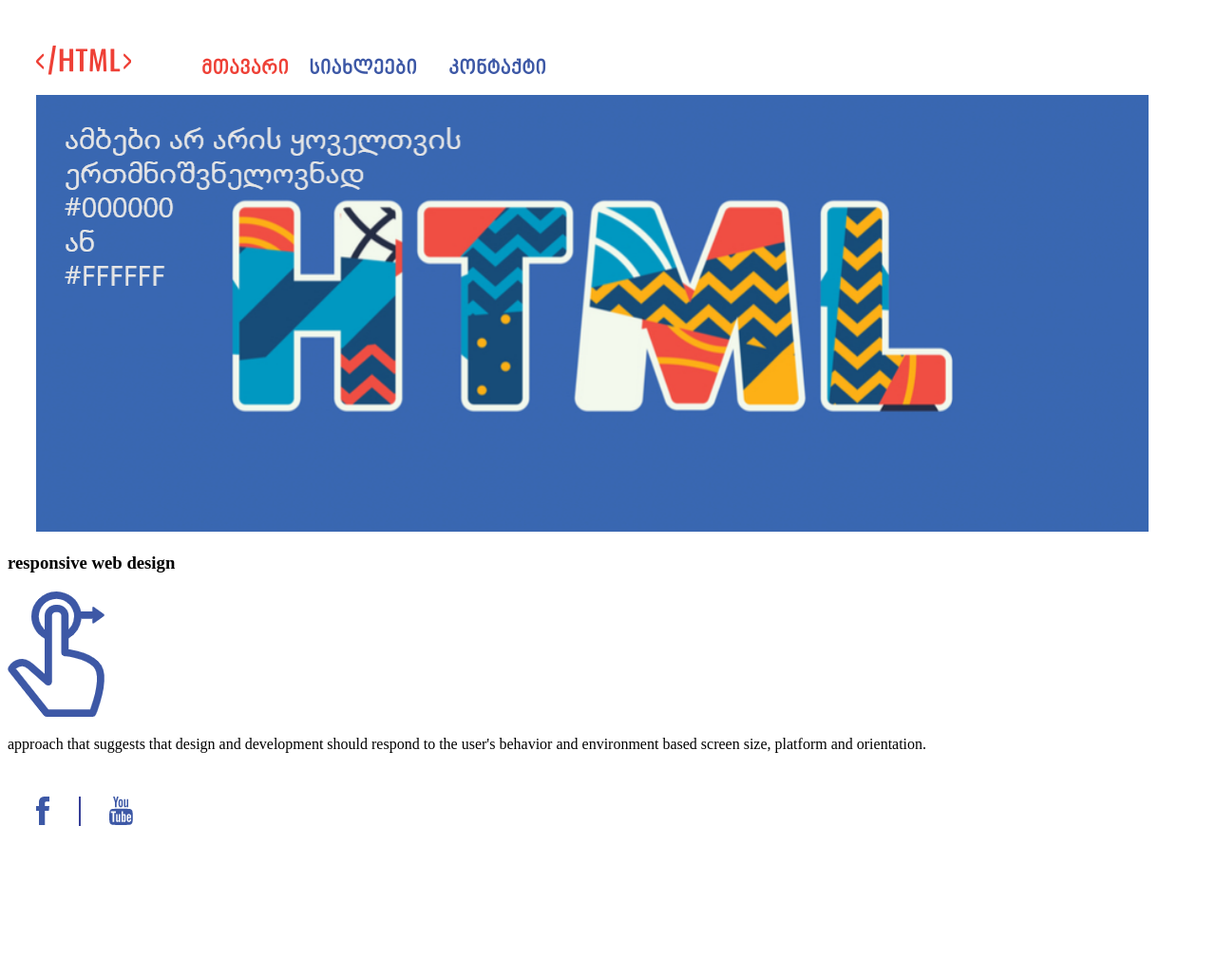
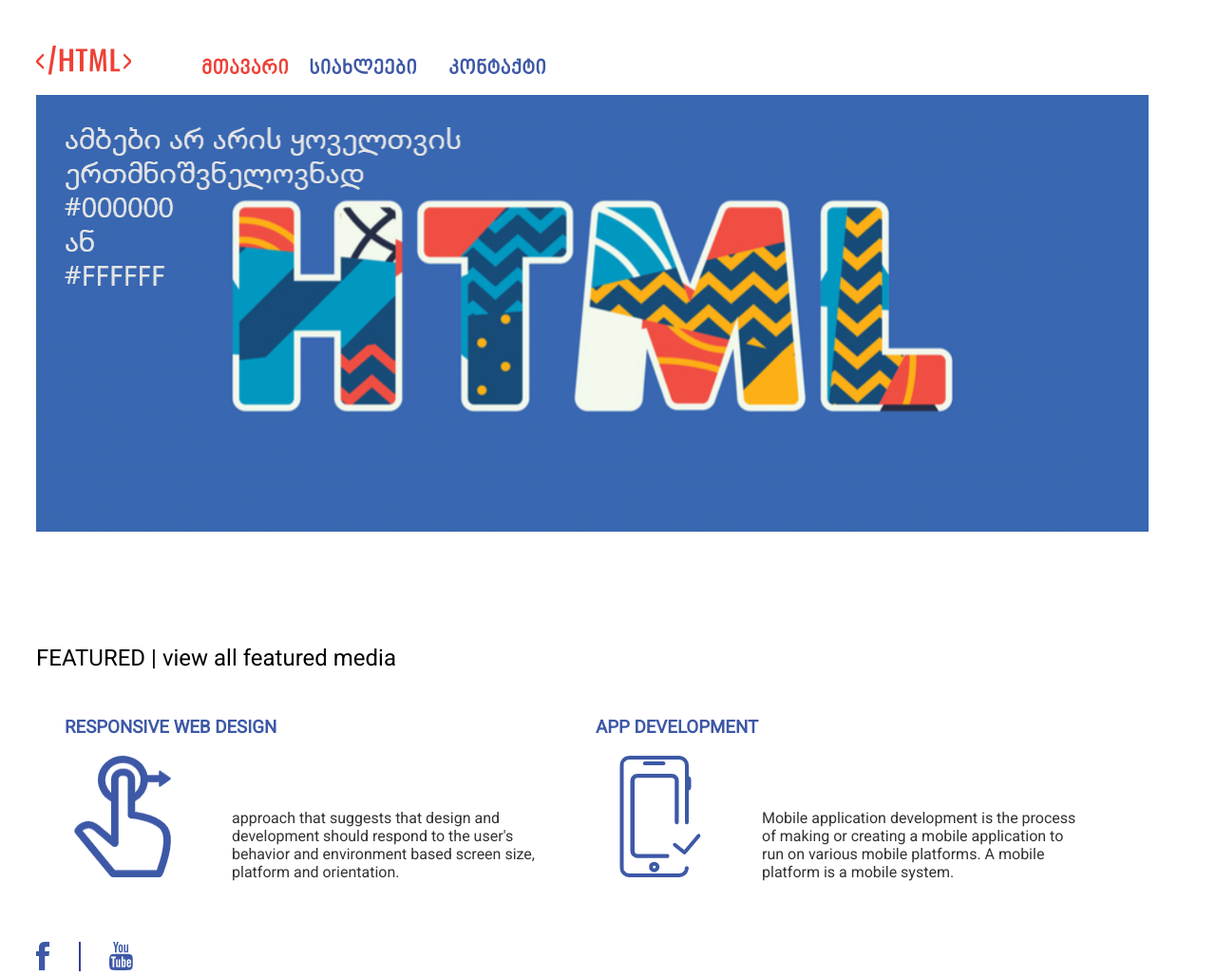
Before and after one commit to ninorak/lesson4, a plain HTML site: page index2.html in a window 1280 px wide. Shown: the whole page at 95% size. Before the commit the page ends 875 px from the top, so only its background shows below. Drawn offline with Linux system fonts and the light colour scheme.

Commit message:
Update index2.html and style2.css
Added div and other tags

```diff
--- a/css/style2.css
+++ b/css/style2.css
@@ -37,10 +37,70 @@ a {
   margin-right: 30px;
 }
 
-.G8 {margin-left: 30px;
+section {
+  margin-left: 30px;
+}
+
+.G8 {
   width: 1171px;
   height: 460px;
-  opacity: 1;
+  opacity: 100%;
+}
+
+div {
+  color: #F2F2F2;
+  height: 225px;
+  width: 570px;
+  display: inline-block;
+}
+
+.divapp {
+  margin-left: 30px;
+}
+
+#oo {
+  color: #000000;
+  font-size: 24px;
+  font-family: 'Roboto', sans-serif;
+  margin-top: 115px;
+  margin-bottom: 30px;
+  text-align: left;
+}
+
+h3 {
+  color: #3D58A6;
+  text-transform: uppercase;
+  font-family: 'Roboto', sans-serif;
+}
+
+#web {
+  margin-left: 30px;
+}
+
+#app {
+  margin-left: 15px;
+}
+
+#para {
+  font-family: 'Roboto', sans-serif;
+  color: #333333;
+  display: inline-block;
+  height: 122px;
+  width: 340px;
+  margin-left: 60px;
+  margin-bottom: 50px;
+}
+
+.web {
+  margin-left: 40px;
+  height: 128px;
+  width: 102px;
+}
+
+.app {
+  margin-left: 40px;
+  height: 128px;
+  width: 86px;
 }
 
 footer {
--- a/index2.html
+++ b/index2.html
@@ -36,14 +36,17 @@
 		</nav>
 	</header>
 	<section>
-		<img src="Img/html.png" class="G8">
-		<div>
-			<h3>responsive web design</h3>
-            <img src="./Img/finger.png">
-            <p> approach that suggests that design and development should respond to the user's behavior and environment based screen size, platform and orientation.</p>
+		<img src="Img/html.png" alt="html" class="G8">
+		<p id="oo">FEATURED | view all featured media</p>
+		<div class="divweb">
+			<h3 id="web">responsive web design</h3>
+            <img src="./Img/finger.png" alt="finger" class="web">
+            <p id="para"> approach that suggests that design and development should respond to the user's behavior and environment based screen size, platform and orientation.</p>
 		</div>
-		<div>
-
+		<div id="divapp">
+			<h3 id="app">app development</h3>
+			<img src="./img/phone.png" alt="phone" class="app">
+			<p id="para">Mobile application development is the process of making or creating a mobile application to run on various mobile platforms. A mobile platform is a mobile system.</p>
 		</div>
 	</section>
 	<footer>
```
